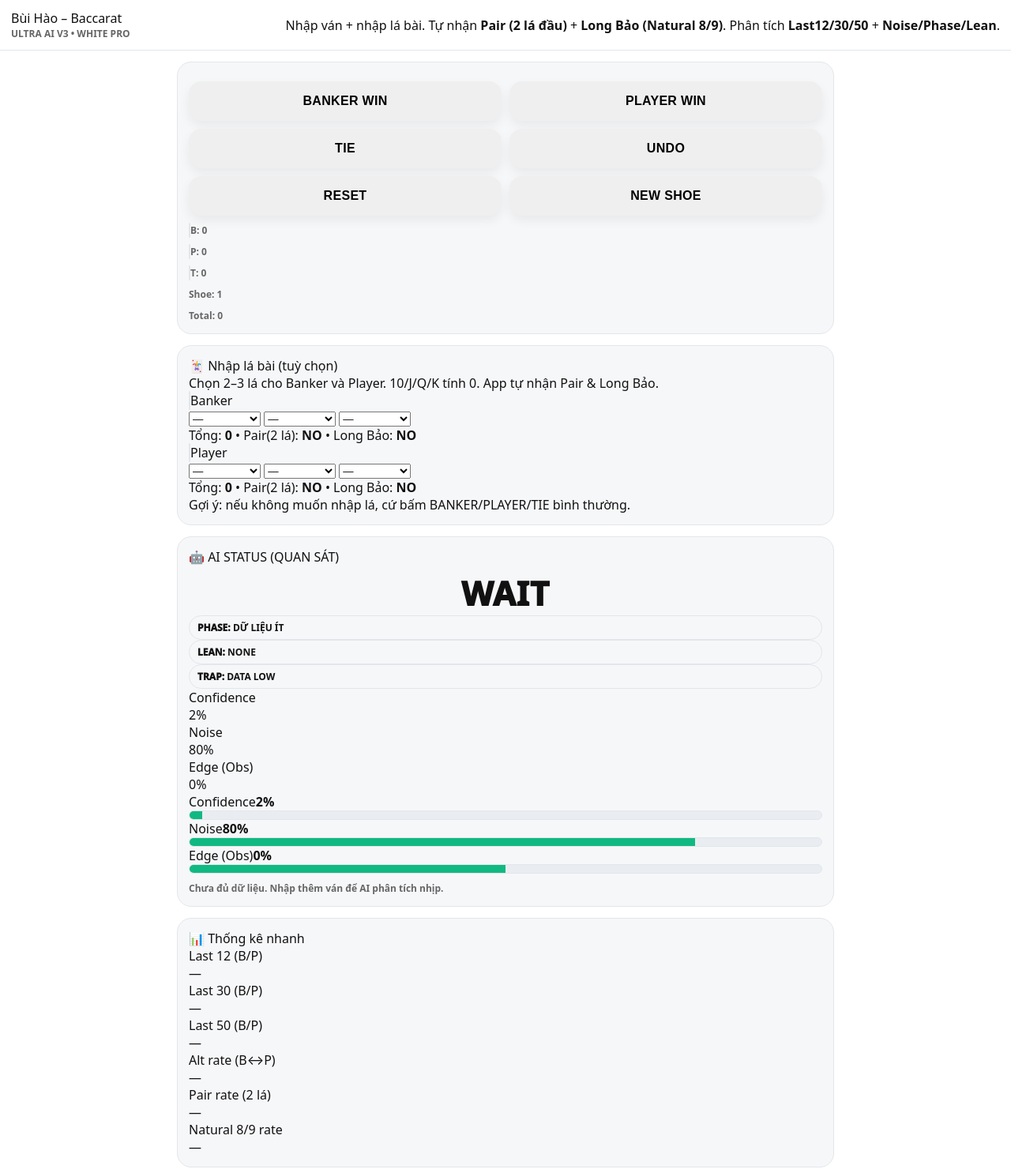
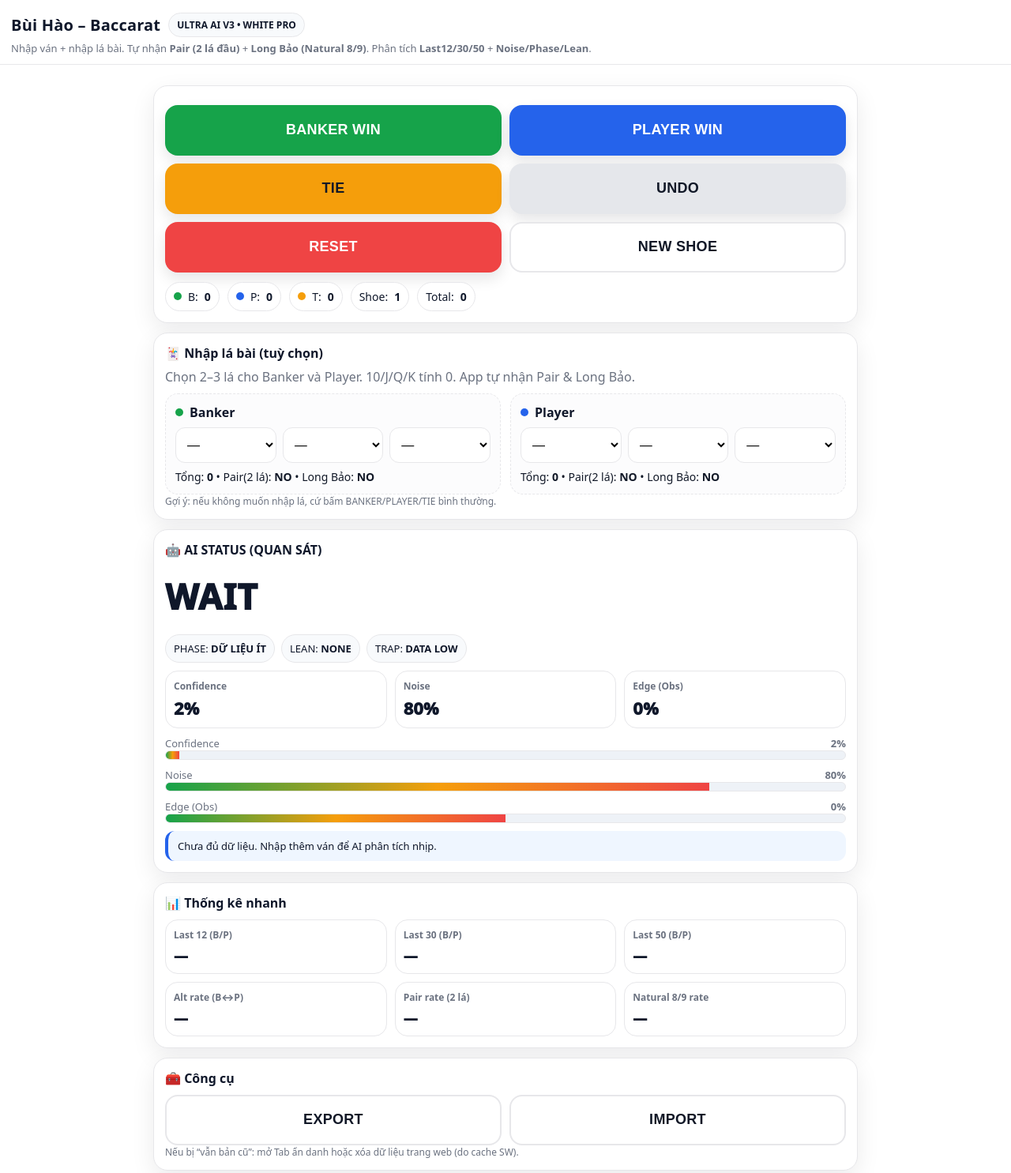
Before and after one commit to buivanhao19892018-cloud/hao-baccarat-app, a plain HTML site: page index.html in a window 1280 px wide. Shown: the top 1485 px of the page at 79% size. Drawn offline with Linux system fonts and the light colour scheme.

Commit message:
Refactor styles and update CSS variables
Updated CSS variables and styles for improved design consistency. Adjusted padding, margins, and added new classes for better layout.

```diff
--- a/styles.css
+++ b/styles.css
@@ -1,250 +1,228 @@
 :root{
   --bg:#ffffff;
-  --card:#f6f7f9;
-  --text:#111;
-  --muted:#666;
-  --line:#e3e6ea;
+  --card:#ffffff;
+  --border:#e7e7ea;
+  --text:#0f172a;
+  --muted:#6b7280;
+  --shadow: 0 10px 30px rgba(2,6,23,.08);
+  --radius: 18px;
 
-  --b:#16a34a;
-  --p:#2563eb;
-  --t:#f59e0b;
-  --u:#6b7280;
-  --r:#ef4444;
+  --B:#16a34a;
+  --P:#2563eb;
+  --T:#f59e0b;
+  --Danger:#ef4444;
+  --Gray:#334155;
 }
 
-*{box-sizing:border-box}
+*{ box-sizing:border-box; }
+html,body{ height:100%; }
 body{
   margin:0;
-  background:var(--bg);
-  color:var(--text);
-  font-family:system-ui,-apple-system,Segoe UI,Roboto,Arial,sans-serif;
+  font-family: system-ui,-apple-system,Segoe UI,Roboto,Helvetica,Arial;
+  background: var(--bg);
+  color: var(--text);
 }
+
 .top{
-  position:sticky; top:0;
+  padding:16px 14px 10px;
+  border-bottom:1px solid var(--border);
   background:#fff;
-  border-bottom:1px solid var(--line);
-  padding:12px 14px;
-  display:flex; align-items:center; justify-content:space-between;
-  gap:10px;
+  position:sticky; top:0; z-index:10;
 }
-.brand .h1{font-size:20px; font-weight:900; letter-spacing:.2px}
-.badge{font-size:12px; color:var(--muted); font-weight:700}
+.brand{ display:flex; gap:10px; align-items:center; flex-wrap:wrap; }
+.title{ font-size:20px; font-weight:900; letter-spacing:.2px; }
+.badge{
+  font-size:12px; font-weight:800;
+  padding:6px 10px; border-radius:999px;
+  border:1px solid var(--border);
+  background:#f8fafc;
+}
+.sub{ margin-top:6px; font-size:13px; color:var(--muted); line-height:1.35; }
 
-.wrap{padding:14px; max-width:860px; margin:0 auto}
+.wrap{ padding:14px; max-width:920px; margin:0 auto; }
 
 .card{
   background:var(--card);
-  border:1px solid var(--line);
-  border-radius:18px;
+  border:1px solid var(--border);
+  border-radius: var(--radius);
+  box-shadow: var(--shadow);
   padding:14px;
-  margin-bottom:14px;
+  margin:12px 0;
 }
 
-.row{display:flex; flex-direction:column; gap:4px; margin-bottom:10px}
-.h2{font-size:16px; font-weight:900}
-.hint{font-size:13px; color:var(--muted); font-weight:600}
+.h{ font-weight:900; font-size:16px; margin-bottom:8px; }
+.muted{ color:var(--muted); }
+.small{ font-size:12px; }
 
-.grid2{display:grid; grid-template-columns:1fr 1fr; gap:10px; margin-top:10px}
-@media (max-width:420px){ .grid2{grid-template-columns:1fr} }
+.grid2{ display:grid; grid-template-columns: 1fr 1fr; gap:10px; margin-top:10px; }
+.grid3{ display:grid; grid-template-columns: 1fr 1fr 1fr; gap:10px; margin-top:10px; }
+@media (max-width:520px){ .grid3{ grid-template-columns:1fr; } }
 
 .btn{
-  border:none;
-  border-radius:16px;
-  padding:16px 14px;
-  font-size:16px;
+  border:0;
+  border-radius: 16px;
+  padding:18px 12px;
+  font-size:18px;
   font-weight:900;
   letter-spacing:.3px;
+  box-shadow: 0 8px 18px rgba(2,6,23,.10);
   cursor:pointer;
-  box-shadow:0 6px 14px rgba(0,0,0,.06);
+  min-height:64px;
 }
-.btn:active{transform:translateY(1px)}
+.btn:active{ transform: translateY(1px); }
 
-.b{background:var(--b); color:#fff}
-.p{background:var(--p); color:#fff}
-.t{background:var(--t); color:#111}
-.u{background:var(--u); color:#fff}
-.r{background:var(--r); color:#fff}
-.n{background:#111; color:#fff}
-.ok{background:#10b981; color:#fff}
-.gray{background:#fff; color:#111; border:1px solid var(--line); box-shadow:none}
+.btnB{ background: var(--B); color:#fff; }
+.btnP{ background: var(--P); color:#fff; }
+.btnT{ background: var(--T); color:#111827; }
+.btnDanger{ background: var(--Danger); color:#fff; }
+.btnGray{ background:#e5e7eb; color:#111827; }
+.btnOutline{
+  background:#fff;
+  border:2px solid var(--border);
+  color:#111827;
+  box-shadow:none;
+}
 
-.stats4{
-  display:grid;
-  grid-template-columns:repeat(4,1fr);
-  gap:10px;
+.miniRow{
+  display:flex; flex-wrap:wrap; gap:10px;
   margin-top:12px;
 }
-@media (max-width:520px){ .stats4{grid-template-columns:1fr 1fr} }
+.mini{
+  border:1px solid var(--border);
+  border-radius:999px;
+  padding:8px 10px;
+  background:#fff;
+  font-size:14px;
+  display:flex; align-items:center; gap:8px;
+}
+.dot{ width:10px; height:10px; border-radius:50%; display:inline-block; }
+.dotB{ background:var(--B); }
+.dotP{ background:var(--P); }
+.dotT{ background:var(--T); }
 
-.box{
-  background:#fff;
-  border:1px solid var(--line);
+.cardsGrid{
+  display:grid;
+  grid-template-columns: 1fr 1fr;
+  gap:12px;
+  margin-top:10px;
+}
+@media (max-width:760px){ .cardsGrid{ grid-template-columns:1fr; } }
+
+.side{
+  border:1px dashed var(--border);
   border-radius:16px;
   padding:12px;
-  text-align:center;
+  background:#fcfcfd;
 }
-.box .k{font-size:12px; color:var(--muted); font-weight:800}
-.box .v{font-size:30px; font-weight:1000; margin-top:2px}
-.box .s{font-size:12px; color:var(--muted); font-weight:700}
+.sideTitle{ font-weight:900; display:flex; align-items:center; gap:8px; margin-bottom:8px; }
+.row3{ display:grid; grid-template-columns: 1fr 1fr 1fr; gap:8px; }
 
-.chips{display:flex; flex-wrap:wrap; gap:10px}
-.chip{
-  background:#fff;
-  border:1px solid var(--line);
-  border-radius:999px;
-  padding:10px 12px;
-  font-weight:900;
-  font-size:13px;
-  display:flex; gap:8px; align-items:center;
-}
-.field .lab{font-size:12px; color:var(--muted); font-weight:800; margin-bottom:6px}
-.inp{
+.sel{
   width:100%;
-  border-radius:14px;
-  border:1px solid var(--line);
-  padding:12px 12px;
+  border:1px solid var(--border);
+  border-radius:12px;
+  padding:12px 10px;
   font-size:16px;
-  font-weight:800;
-  outline:none;
   background:#fff;
 }
-.mini{margin-top:10px; color:var(--muted); font-size:12px; font-weight:700}
+.smallSel{ padding:8px 10px; font-size:14px; border-radius:12px; }
+
+.line{ margin-top:8px; font-size:14px; color:#111827; }
 
 .aiBig{
-  font-size:42px;
+  font-size:44px;
   font-weight:1000;
-  text-align:center;
-  letter-spacing:.8px;
-  margin-top:6px;
+  letter-spacing:1px;
+  padding:10px 0;
 }
-.aiSub{
+
+.pillRow{ display:flex; flex-wrap:wrap; gap:8px; margin:8px 0 10px; }
+.pill{
+  border:1px solid var(--border);
+  background:#f8fafc;
+  padding:8px 10px;
+  border-radius:999px;
+  font-size:13px;
+}
+
+.kpiRow{ display:grid; grid-template-columns: 1fr 1fr 1fr; gap:10px; margin-top:10px; }
+@media (max-width:520px){ .kpiRow{ grid-template-columns:1fr; } }
+.kpi{
+  border:1px solid var(--border);
+  border-radius:16px;
+  padding:10px;
+  background:#fff;
+}
+.kLabel{ font-size:12px; color:var(--muted); font-weight:800; }
+.kVal{ font-size:22px; font-weight:1000; margin-top:4px; }
+
+.barWrap{ margin-top:10px; }
+.barLine{
+  display:flex; justify-content:space-between; align-items:center;
+  font-size:13px; color:var(--muted); margin-top:10px;
+}
+.bar{
+  height:12px;
+  background:#eef2f7;
+  border-radius:999px;
+  overflow:hidden;
+  border:1px solid var(--border);
+}
+.fill{
+  height:100%;
+  width:50%;
+  background: linear-gradient(90deg, #16a34a, #f59e0b, #ef4444);
+}
+
+.note{
+  margin-top:10px;
+  border-left:4px solid #2563eb;
+  padding:10px 12px;
+  background:#eff6ff;
+  border-radius:12px;
+  font-size:13px;
+  color:#0f172a;
+}
+
+.statBox{
+  border:1px solid var(--border);
+  border-radius:16px;
+  background:#fff;
+  padding:10px;
+}
+.sTitle{ font-size:12px; color:var(--muted); font-weight:800; }
+.sVal{ font-size:18px; font-weight:1000; margin-top:6px; }
+
+.histTop{
+  display:flex; align-items:center; justify-content:space-between;
+  gap:10px; margin-top:6px;
+}
+
+.history{
+  margin-top:10px;
+  display:flex;
+  flex-wrap:wrap;
+  gap:8px;
+}
+.item{
+  border:1px solid var(--border);
+  border-radius:999px;
+  padding:8px 10px;
+  font-size:13px;
+  background:#fff;
+  display:flex; align-items:center; gap:8px;
+  cursor:pointer;
+  user-select:none;
+}
+.tag{ font-weight:900; }
+.tagB{ color:var(--B); }
+.tagP{ color:var(--P); }
+.tagT{ color:var(--T); }
+.meta{ color:var(--muted); font-size:12px; }
+
+.foot{
+  margin:16px 0 30px;
   text-align:center;
   color:var(--muted);
-  font-weight:800;
-  font-size:13px;
-  margin-top:6px;
+  font-size:12px;
 }
-
-.metrics{
-  display:grid;
-  grid-template-columns:repeat(3,1fr);
-  gap:10px;
-  margin-top:12px;
-}
-@media (max-width:520px){ .metrics{grid-template-columns:1fr} }
-.m{
-  background:#fff;
-  border:1px solid var(--line);
-  border-radius:16px;
-  padding:12px;
-}
-.mk{font-size:12px; color:var(--muted); font-weight:900}
-.mv{font-size:20px; font-weight:1000; margin-top:4px}
-
-.bars{margin-top:12px; display:flex; flex-direction:column; gap:10px}
-.barRow{display:grid; grid-template-columns:120px 1fr 60px; gap:10px; align-items:center}
-@media (max-width:520px){ .barRow{grid-template-columns:90px 1fr 52px} }
-
-.barLab{font-weight:900; color:var(--muted)}
-.bar{
-  height:12px; border-radius:999px;
-  background:#e9edf2; overflow:hidden;
-  border:1px solid var(--line);
-}
-.fill{height:100%; width:0%; background:#10b981}
-.fill2{height:100%; width:0%; background:#2563eb}
-.barVal{font-weight:1000; text-align:right}
-
-.note{margin-top:10px; font-size:12px; color:var(--muted); font-weight:700}
-
-.tabs{display:flex; gap:8px; margin-top:6px; flex-wrap:wrap}
-.tab{
-  background:#fff;
-  border:1px solid var(--line);
-  border-radius:999px;
-  padding:10px 12px;
-  font-weight:1000;
-  cursor:pointer;
-}
-.tab.on{background:#111; color:#fff; border-color:#111}
-
-.pane{
-  margin-top:12px;
-  background:#fff;
-  border:1px solid var(--line);
-  border-radius:16px;
-  padding:12px;
-  overflow:auto;
-}
-.hidden{display:none}
-
-.road{
-  display:grid;
-  gap:6px;
-}
-.beadGrid{
-  grid-template-columns:repeat(12, 18px);
-}
-.bigGrid{
-  grid-template-columns:repeat(20, 18px);
-}
-.dot{
-  width:18px; height:18px;
-  border-radius:999px;
-  border:1px solid var(--line);
-  background:#f3f4f6;
-}
-.dot.b{background:var(--b); border-color:var(--b)}
-.dot.p{background:var(--p); border-color:var(--p)}
-.dot.t{background:var(--t); border-color:var(--t)}
-.dot.empty{background:#f3f4f6}
-
-.histItem{
-  display:flex; align-items:center; justify-content:space-between;
-  padding:10px 10px;
-  border-bottom:1px dashed var(--line);
-  font-weight:900;
-}
-.pill{
-  border-radius:999px;
-  padding:6px 10px;
-  font-size:12px;
-  font-weight:1000;
-  border:1px solid var(--line);
-}
-.pill.b{background:rgba(22,163,74,.12); border-color:rgba(22,163,74,.4)}
-.pill.p{background:rgba(37,99,235,.12); border-color:rgba(37,99,235,.4)}
-.pill.t{background:rgba(245,158,11,.18); border-color:rgba(245,158,11,.5)}
-.pill.g{background:#f3f4f6}
-
-.ta{
-  width:100%;
-  min-height:140px;
-  margin-top:12px;
-  border:1px solid var(--line);
-  border-radius:16px;
-  padding:12px;
-  font-size:12px;
-  font-family:ui-monospace,SFMono-Regular,Menlo,Consolas,monospace;
-  outline:none;
-  background:#fff;
-}
-
-.ghost{
-  background:#fff;
-  border:1px solid var(--line);
-  border-radius:999px;
-  padding:10px 12px;
-  font-weight:1000;
-}
-
-.fileBtn{display:flex; align-items:center; justify-content:center; position:relative}
-.fileBtn input{position:absolute; inset:0; opacity:0; width:100%; height:100%; cursor:pointer}
-
-.foot{
-  margin-top:10px;
-  color:var(--muted);
-  font-weight:800;
-  font-size:12px;
-  text-align:center;
-}
```
